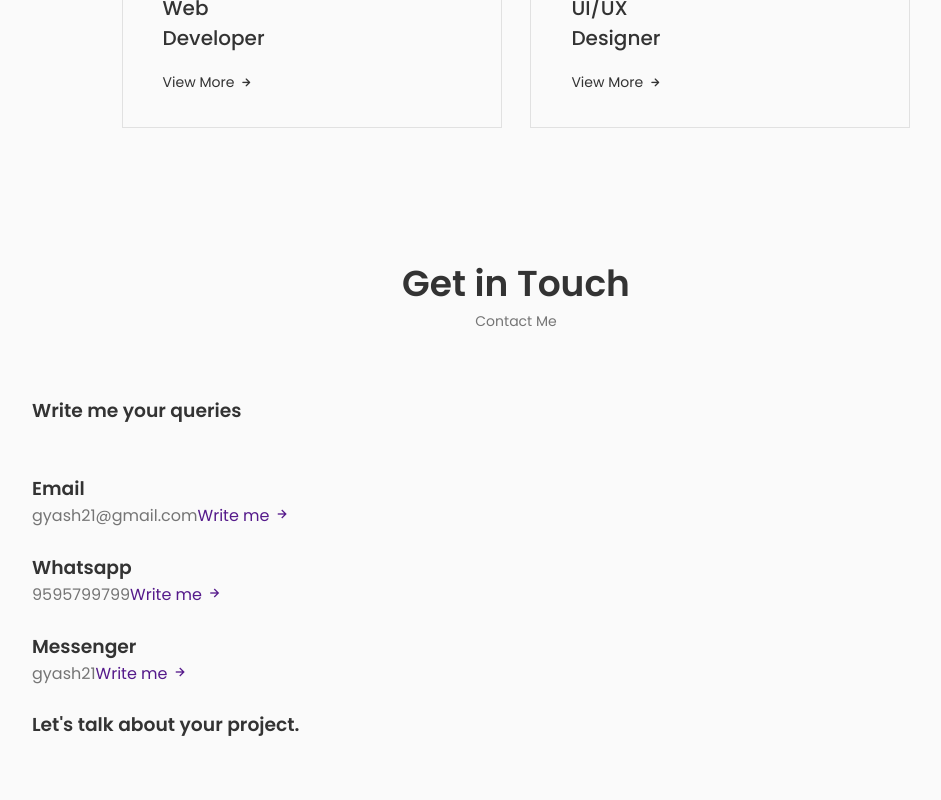
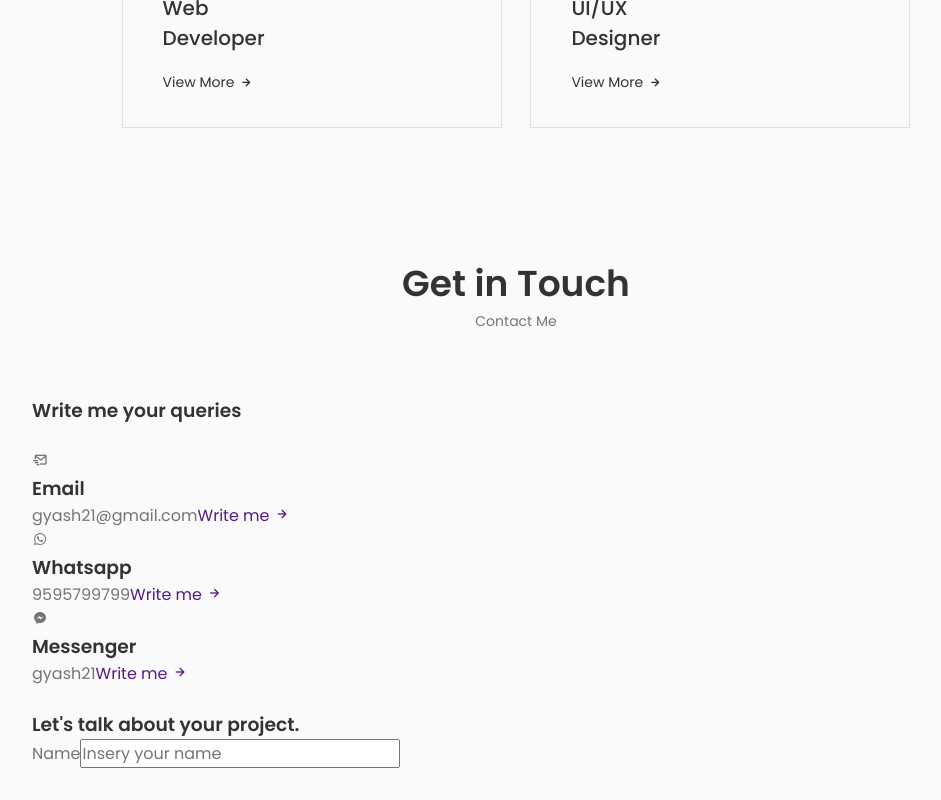
Before and after one commit to gyash21/THE-PORTFOLIO, a React (Create React App) app: page / in a window 1280 px wide. Shown: the part 2261-3061 px from the top of the page, without its empty margins (124-1065 px from the left). Before the commit the page ends 3032 px from the top, so only its background shows below. Built offline with nearby package versions, Linux system fonts and the light colour scheme.

Commit message:
update- added first form input for name

```diff
--- a/src/components/contact/Contact.jsx
+++ b/src/components/contact/Contact.jsx
@@ -18,7 +18,7 @@ const Contact = () => {
             <div className="contact__info">
 
               <div className="contact__card">
-                <i className="bx bx contact__card-icon"></i>
+                <i className="bx bx-mail-send contact__card-icon"></i>
 
                 <h3 className="contact__card-title">Email</h3>
                   <span className="contact__card-data">gyash21@gmail.com</span>
@@ -28,7 +28,7 @@ const Contact = () => {
               </div>
 
               <div className="contact__card">
-                <i className="bx bx contact__card-icon"></i>
+                <i className="bx bxl-whatsapp contact__card-icon"></i>
 
                 <h3 className="contact__card-title">Whatsapp</h3>
                   <span className="contact__card-data">9595799799</span>
@@ -38,7 +38,7 @@ const Contact = () => {
               </div>
 
               <div className="contact__card">
-                <i className="bx bx contact__card-icon"></i>
+                <i className="bx bxl-messenger contact__card-icon"></i>
 
                 <h3 className="contact__card-title">Messenger</h3>
                   <span className="contact__card-data">gyash21</span>
@@ -52,6 +52,15 @@ const Contact = () => {
                 <h3 className="contact__title">
                     Let's talk about your project.
                 </h3>
+
+
+            <form className="contact__form">
+              <div className="contact__form-div">
+                <label className="contact__form-tag">Name</label>
+                <input type="text" name="name" className="contact__form-input" placeholder='Insery your name'/>
+              </div>
+            </form>
+
             </div>
         </div>
 
```
